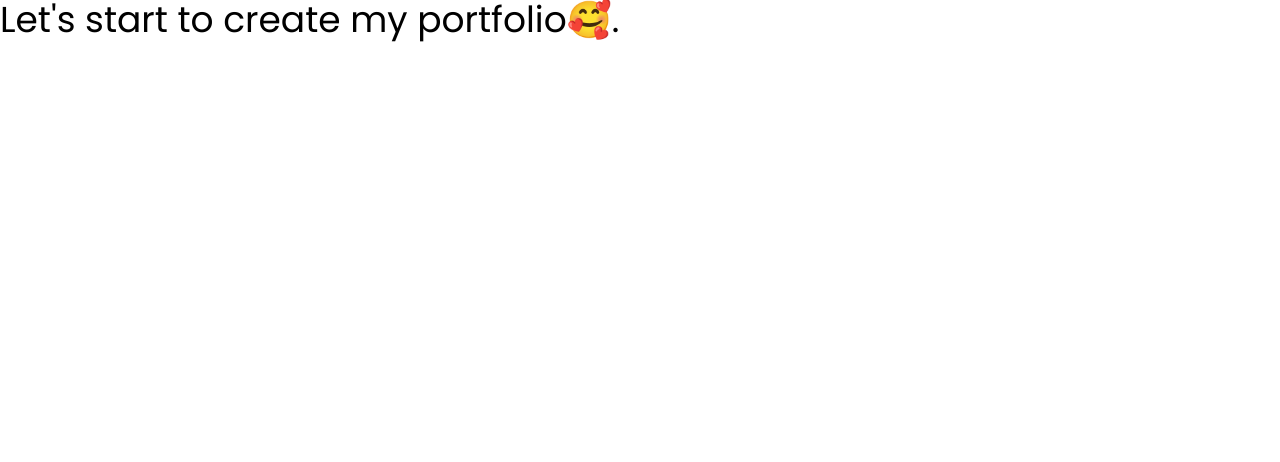
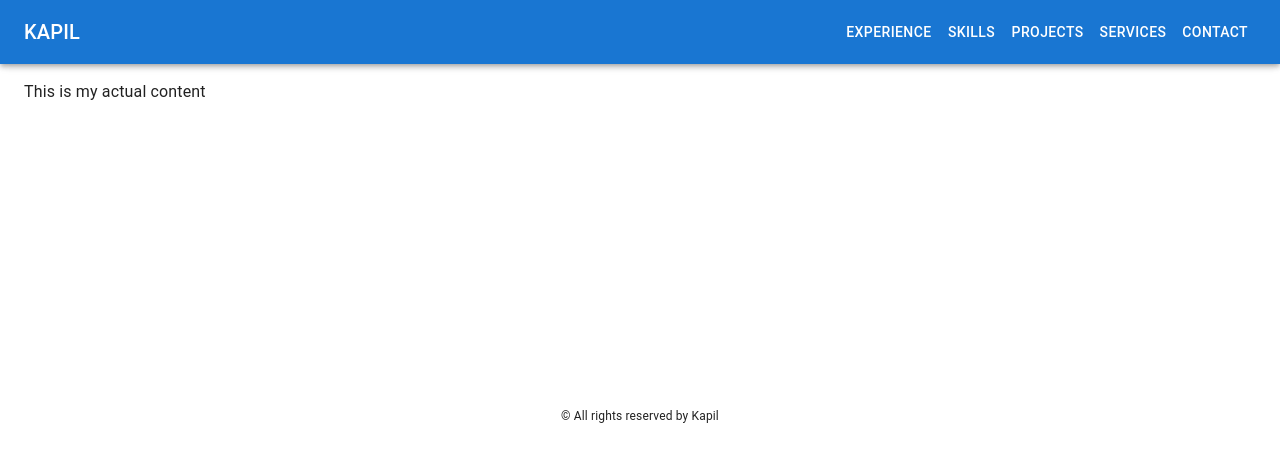
Before and after one commit to Kapil685838/portfolio, a React (Create React App) app: page / in a window 1280 px wide. Shown: the top 462 px of the page. Built offline with nearby package versions, Linux system fonts and the light colour scheme.

Commit message:
Added:  Navbar, Main & Footer

```diff
--- a/package.json
+++ b/package.json
@@ -3,6 +3,10 @@
   "version": "0.1.0",
   "private": true,
   "dependencies": {
+    "@emotion/react": "^11.11.4",
+    "@emotion/styled": "^11.11.5",
+    "@mui/icons-material": "^5.15.14",
+    "@mui/material": "^5.15.14",
     "@testing-library/jest-dom": "^5.17.0",
     "@testing-library/react": "^13.4.0",
     "@testing-library/user-event": "^13.5.0",
--- a/src/App.css
+++ b/src/App.css
@@ -7,5 +7,5 @@
 }
 
 body {
-    font-family: "Poppins", sans-serif;
+    /* font-family: "Poppins", sans-serif !important; */
 }
--- a/src/App.js
+++ b/src/App.js
@@ -1,11 +1,17 @@
 import './App.css';
+import Footer from './components/Footer';
+import Main from './components/Main';
+import NavBar from './components/NavBar';
+
 import './styles/tailwind.css';
 
 function App() {
   return (
-    <div className="App text-4xl">
-      Let's start to create my portfolio🥰.
-    </div>
+    <>
+      <NavBar />
+      <Main />
+      <Footer />
+    </>
   );
 }
 
--- /dev/null
+++ b/src/components/Footer.jsx
@@ -0,0 +1,11 @@
+import React from 'react'
+
+const Footer = () => {
+  return (
+    <footer className='text-center py-2'>
+      <p className='text-xs'>&copy; All rights reserved by Kapil</p>
+    </footer>
+  )
+}
+
+export default Footer;
--- /dev/null
+++ b/src/components/Main.jsx
@@ -0,0 +1,11 @@
+import React from 'react'
+
+function Main() {
+  return (
+    <main className='container h-[50vh] pt-20'>
+        This is my actual content
+    </main>
+  )
+}
+
+export default Main
--- /dev/null
+++ b/src/components/NavBar.jsx
@@ -0,0 +1,108 @@
+import * as React from 'react';
+import PropTypes from 'prop-types';
+import AppBar from '@mui/material/AppBar';
+import Box from '@mui/material/Box';
+import CssBaseline from '@mui/material/CssBaseline';
+import Divider from '@mui/material/Divider';
+import Drawer from '@mui/material/Drawer';
+import IconButton from '@mui/material/IconButton';
+import List from '@mui/material/List';
+import ListItem from '@mui/material/ListItem';
+import ListItemButton from '@mui/material/ListItemButton';
+import ListItemText from '@mui/material/ListItemText';
+import MenuIcon from '@mui/icons-material/Menu';
+import Toolbar from '@mui/material/Toolbar';
+import Typography from '@mui/material/Typography';
+import Button from '@mui/material/Button';
+
+const drawerWidth = 240;
+const navItems = ['Experience', 'Skills', 'Projects', 'Services', 'Contact'];
+
+function NavBar(props) {
+  const { window } = props;
+  const [mobileOpen, setMobileOpen] = React.useState(false);
+
+  const handleDrawerToggle = () => {
+    setMobileOpen((prevState) => !prevState);
+  };
+
+  const drawer = (
+    <Box onClick={handleDrawerToggle} sx={{ textAlign: 'center' }}>
+      <Typography variant="h6" sx={{ my: 2 }}>
+        KAPIL
+      </Typography>
+      <Divider />
+      <List>
+        {navItems.map((item) => (
+          <ListItem key={item} disablePadding>
+            <ListItemButton sx={{ textAlign: 'center' }}>
+              <ListItemText primary={item} />
+            </ListItemButton>
+          </ListItem>
+        ))}
+      </List>
+    </Box>
+  );
+
+  const container = window !== undefined ? () => window().document.body : undefined;
+
+  return (
+    <Box sx={{ display: 'flex' }}>
+      <CssBaseline />
+      <AppBar component="nav">
+        <Toolbar>
+          <IconButton
+            color="inherit"
+            aria-label="open drawer"
+            edge="start"
+            onClick={handleDrawerToggle}
+            sx={{ mr: 2, display: { sm: 'none' } }}
+          >
+            <MenuIcon />
+          </IconButton>
+          <Typography
+            variant="h6"
+            component="div"
+            sx={{ flexGrow: 1, display: { xs: 'none', sm: 'block' } }}
+          >
+            KAPIL
+          </Typography>
+          <Box sx={{ display: { xs: 'none', sm: 'block' } }}>
+            {navItems.map((item) => (
+              <Button key={item} sx={{ color: '#fff' }}>
+                {item}
+              </Button>
+            ))}
+          </Box>
+        </Toolbar>
+      </AppBar>
+      <nav>
+        <Drawer
+          container={container}
+          variant="temporary"
+          open={mobileOpen}
+          onClose={handleDrawerToggle}
+          ModalProps={{
+            keepMounted: true, // Better open performance on mobile.
+          }}
+          sx={{
+            display: { xs: 'block', sm: 'none' },
+            '& .MuiDrawer-paper': { boxSizing: 'border-box', width: drawerWidth },
+          }}
+        >
+          {drawer}
+        </Drawer>
+      </nav>
+    </Box>
+  );
+}
+
+NavBar.propTypes = {
+  /**
+   * Injected by the documentation to work in an iframe.
+   * You won't need it on your project.
+   */
+  window: PropTypes.func,
+};
+
+export default NavBar;
--- a/src/styles/tailwind.css
+++ b/src/styles/tailwind.css
@@ -1,3 +1,9 @@
 @tailwind base;
 @tailwind components;
 @tailwind utilities;
+
+@layer utilities {
+    .container {
+        @apply max-w-screen-xl mx-auto px-6;
+    }
+}
```
